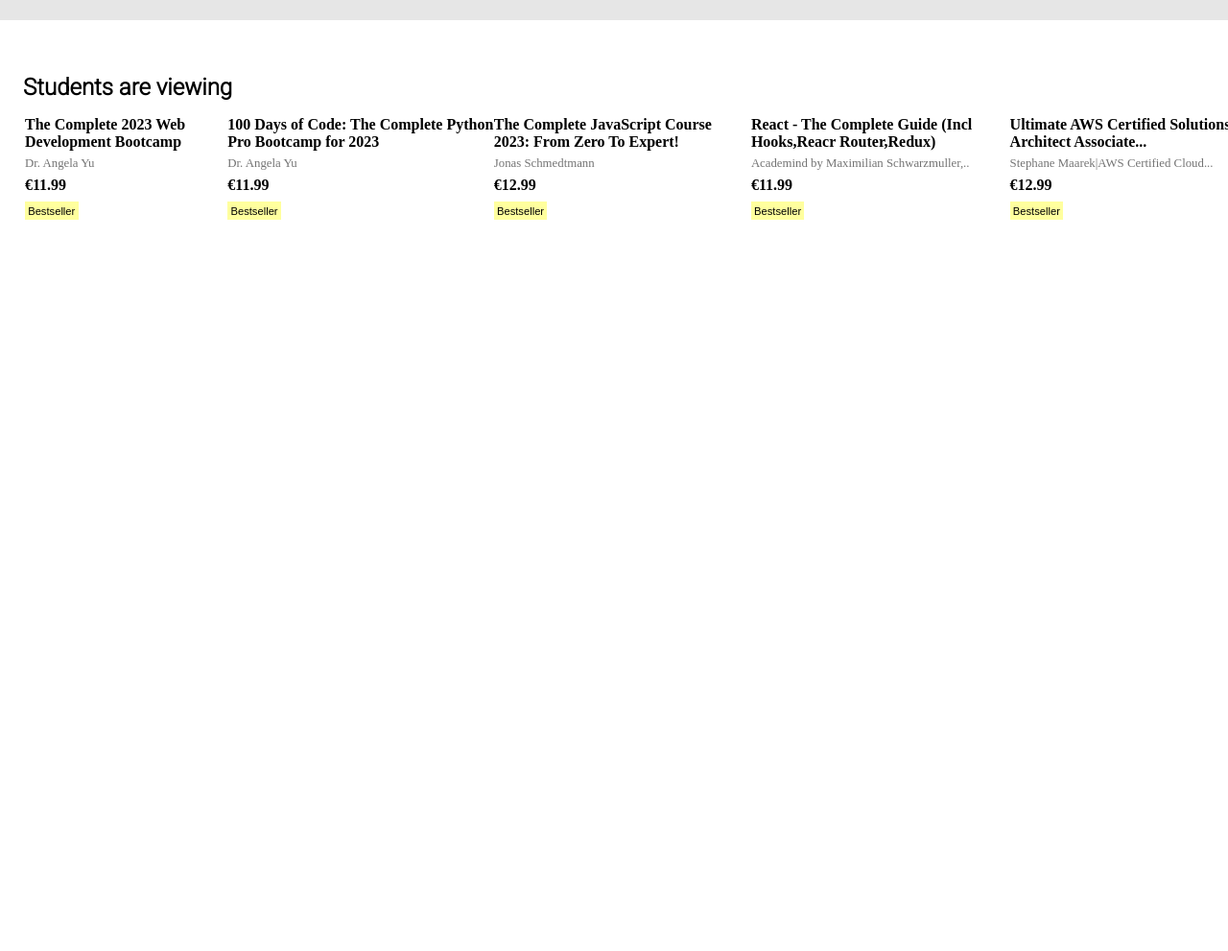
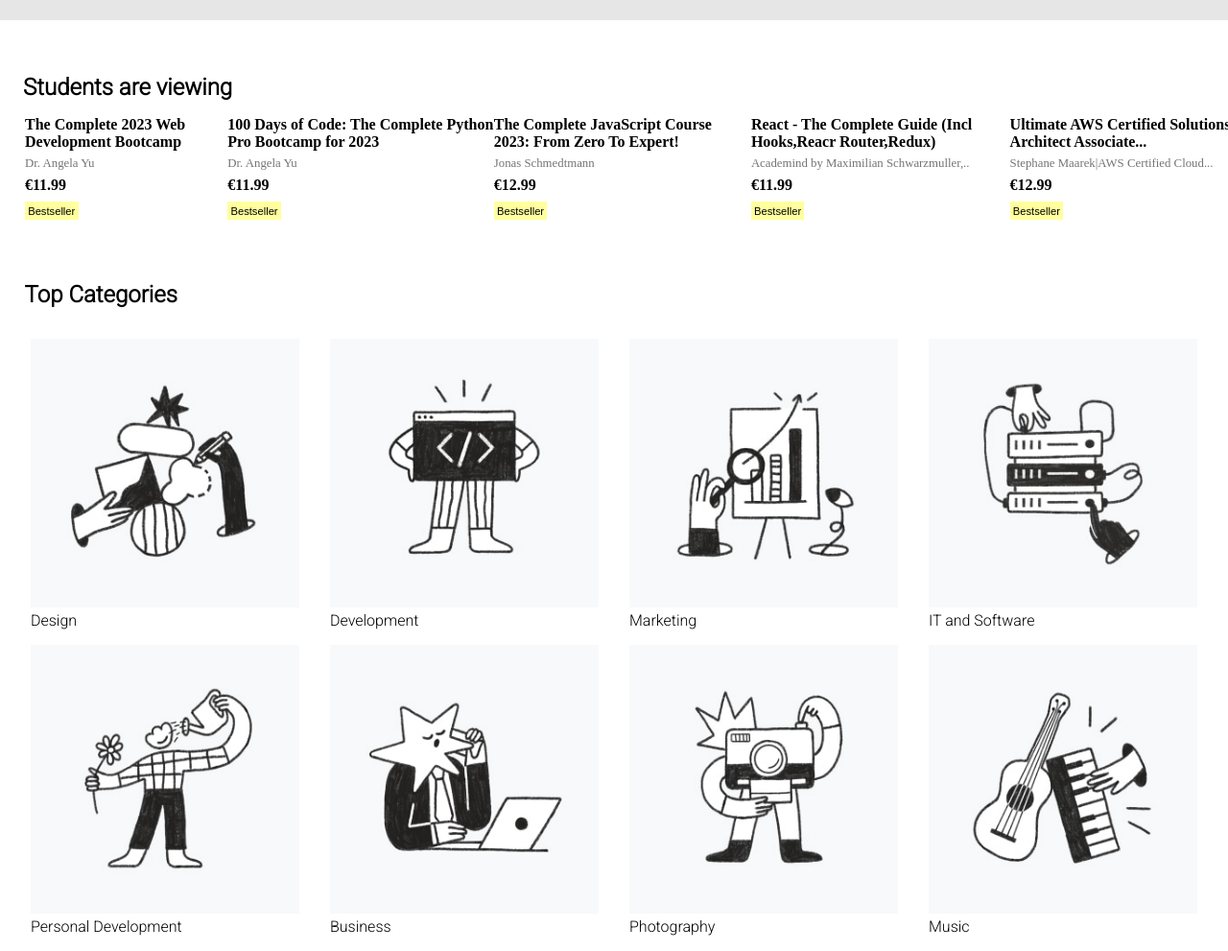
Before and after one commit to FunmilayoEleyinmi/udemy_practice, a plain HTML site: page index.html in a window 1280 px wide. Shown: the part 1072-2063 px from the top of the page at 96% size. Before the commit the page ends 1365 px from the top, so only its background shows below. Drawn offline with Linux system fonts and the light colour scheme; a web font is replaced by a local one.

Commit message:
category

```diff
--- a/css/style.css
+++ b/css/style.css
@@ -308,3 +308,30 @@
 .option h4{
     padding-bottom: 0.5rem;
 }
+
+.category {
+    display: flex;
+    flex-wrap: wrap;
+    padding: 0.5rem 1rem;
+}
+
+.column {
+    flex:20%;
+    padding: 0.5rem 1rem;
+}
+
+.column img {
+    width: 100%;
+    margin-top: 1rem;
+}
+
+.column h4{
+    font-family: 'Roboto', sans-serif;
+    font-weight: 500;
+}
+
+.top h2{
+    padding-left: 1.6rem;
+    font-size: 1.5rem;
+    font-family: 'Roboto', sans-serif;
+}
--- a/index.html
+++ b/index.html
@@ -156,8 +156,66 @@
     </section>
 
     <section>
-        <div>
-
+        <div class="top">
+            <div><h2>Top Categories</h2></div>
+            <div class="category">
+                <div class="column">
+            <div>
+                <a target="_blank" href="https://www.udemy.com/courses/design/">
+                    <img src="./Images/design_category.jpg" alt="design_category">
+                </a>
+                <h4>Design</h4>
+            </div>
+            <div>
+                <a target="_blank" href="https://www.udemy.com/courses/personal-development/">
+                    <img src="./Images/personal_category.jpg" alt="personal_category">
+                </a>
+                <h4>Personal Development</h4>
+            </div>
+            </div>
+            <div class="column">
+            <div>
+                <a target="_blank" href="https://www.udemy.com/courses/development/">
+                    <img src="./Images/development_category.jpg" alt="development_category">
+                </a>
+                <h4>Development</h4>
+            </div>
+            <div>
+                <a target="_blank" href="https://www.udemy.com/courses/business/">
+                    <img src="./Images/business_category.jpg" alt="business_category">
+                </a>
+                <h4>Business</h4>
+            </div>
+            </div>
+        <div class="column">
+            <div>
+                <a target="_blank" href="https://www.udemy.com/courses/marketing/">
+                    <img src="./Images/marketing_category.jpg" alt="marketing_category">
+                </a>
+                <h4>Marketing</h4>
+            </div>
+            <div>
+                <a target="_blank" href="https://www.udemy.com/courses/photography/">
+                    <img src="./Images/photography_category.jpg" alt="photography_category">
+                </a>
+                <h4>Photography</h4>
+            </div>
+            </div>
+            <div class="column">
+            <div>
+                <a target="_blank" href="https://www.udemy.com/courses/it-and-software/">
+                    <img src="./Images/lT_category.jpg" alt="lT_category">
+                </a>
+                <h4>IT and Software</h4>
+            </div>
+            <div>
+                <a target="_blank" href="https://www.udemy.com/courses/music/">
+                    <img src="./Images/music_category.jpg" alt="music_category">
+                </a>
+                <h4>Music</h4>
+            </div>
+        </div>
+        </div>
         </div>
     </section>
 </body>
```
Also changed, not shown: Images/business_category.jpg (added), Images/design_category.jpg (added), Images/development_category.jpg (added), Images/lT_category.jpg (added), Images/marketing_category.jpg (added), Images/music_category.jpg (added), Images/personal_category.jpg (added), Images/photography_category.jpg (added).
